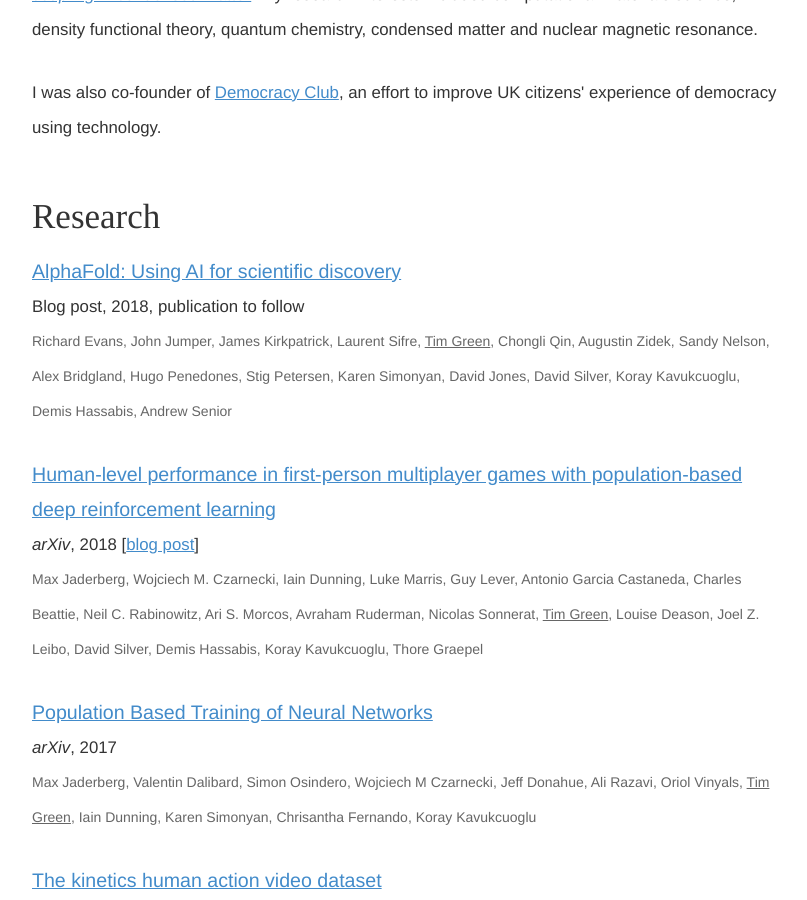
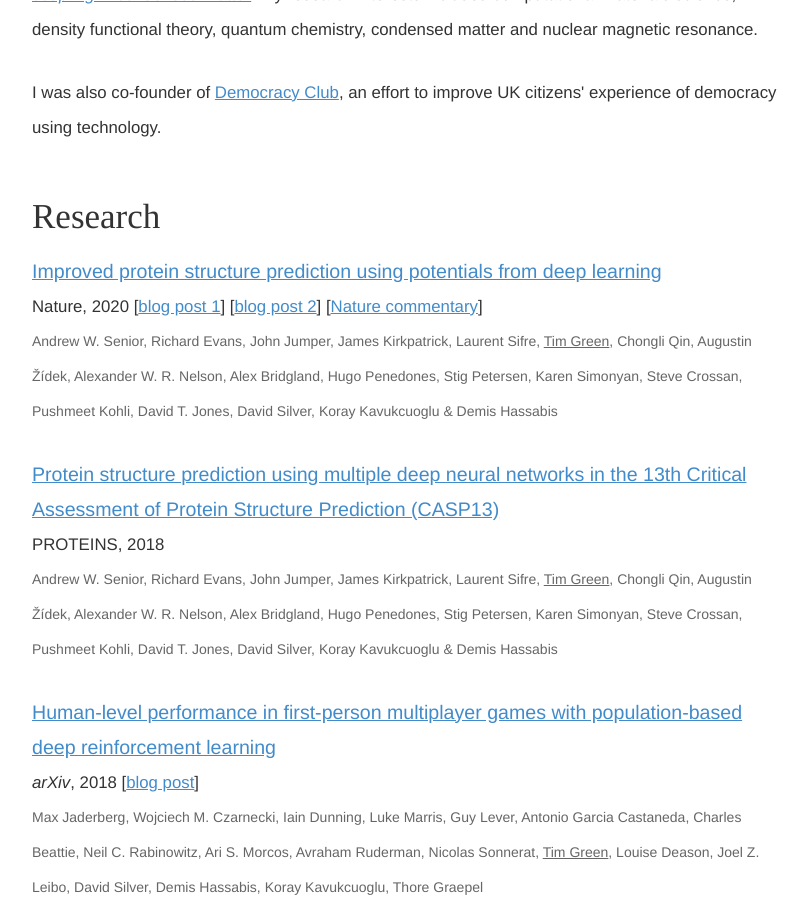
Before and after one commit to tfgg/tfgg.github.io, a Jekyll site: the page built from index.html, in a window 1280 px wide and 900 px high, scrolled down 422 px. Shown: the whole window, without its empty margins (233-1040 px from the left). Built offline with Jekyll 4.4.1, drawn with Linux system fonts in a browser that asks for light colours; nearby versions of some CDN libraries; some web fonts are replaced; Markdown is read by kramdown in place of the engine named in the settings.

Commit message:
Update index.html

```diff
--- a/index.html
+++ b/index.html
@@ -30,33 +30,38 @@
       <h2>Research</h2>
       <ul class='publications'>
         <li>
-            <div class="name"><a href="https://deepmind.com/blog/alphafold/">AlphaFold: Using AI for scientific discovery</a></div>
-            <div class="journal">Blog post, 2018, publication to follow</a>
-            <div class="authors">Richard Evans, John Jumper, James Kirkpatrick, Laurent Sifre, <span class='me'>Tim Green</span>, Chongli Qin, Augustin Zidek, Sandy Nelson, Alex Bridgland, Hugo Penedones, Stig Petersen, Karen Simonyan, David Jones, David Silver, Koray Kavukcuoglu, Demis Hassabis, Andrew Senior</div>
+            <div class="name"><a href="https://www.nature.com/articles/s41586-019-1923-7">Improved protein structure prediction using potentials from deep learning</a></div>
+            <div class="journal">Nature, 2020 [<a href='https://deepmind.com/blog/alphafold/'>blog post 1</a>] [<a href='https://deepmind.com/blog/article/AlphaFold-Using-AI-for-scientific-discovery'>blog post 2</a>] [<a href='https://www.nature.com/articles/d41586-019-03951-0'>Nature commentary</a>]</div>
+            <div class="authors">Andrew W. Senior, Richard Evans, John Jumper, James Kirkpatrick, Laurent Sifre, <span class='me'>Tim Green</span>, Chongli Qin, Augustin Žídek, Alexander W. R. Nelson, Alex Bridgland, Hugo Penedones, Stig Petersen, Karen Simonyan, Steve Crossan, Pushmeet Kohli, David T. Jones, David Silver, Koray Kavukcuoglu & Demis Hassabis </div>
+        </li>
+        <li>
+            <div class="name"><a href="https://onlinelibrary.wiley.com/doi/full/10.1002/prot.25834">Protein structure prediction using multiple deep neural networks in the 13th Critical Assessment of Protein Structure Prediction (CASP13)</a></div>
+            <div class="journal">PROTEINS, 2018</div>
+            <div class="authors">Andrew W. Senior, Richard Evans, John Jumper, James Kirkpatrick, Laurent Sifre, <span class='me'>Tim Green</span>, Chongli Qin, Augustin Žídek, Alexander W. R. Nelson, Alex Bridgland, Hugo Penedones, Stig Petersen, Karen Simonyan, Steve Crossan, Pushmeet Kohli, David T. Jones, David Silver, Koray Kavukcuoglu & Demis Hassabis </div>
         </li>
         <li>
             <div class="name"><a href="https://arxiv.org/abs/1807.01281">Human-level performance in first-person multiplayer games with population-based deep reinforcement learning</a></div>
-            <div class="journal"><em>arXiv</em>, 2018 [<a href='https://deepmind.com/blog/capture-the-flag/'>blog post</a>]</a>
+            <div class="journal"><em>arXiv</em>, 2018 [<a href='https://deepmind.com/blog/capture-the-flag/'>blog post</a>]</div>
             <div class="authors">Max Jaderberg, Wojciech M. Czarnecki, Iain Dunning, Luke Marris, Guy Lever, Antonio Garcia Castaneda, Charles Beattie, Neil C. Rabinowitz, Ari S. Morcos, Avraham Ruderman, Nicolas Sonnerat, <span class='me'>Tim Green</span>, Louise Deason, Joel Z. Leibo, David Silver, Demis Hassabis, Koray Kavukcuoglu, Thore Graepel</div>
         </li>
         <li>
             <div class="name"><a href="https://arxiv.org/abs/1711.09846">Population Based Training of Neural Networks</a></div>
-            <div class="journal"><em>arXiv</em>, 2017</a>
+            <div class="journal"><em>arXiv</em>, 2017</div>
             <div class="authors">Max Jaderberg, Valentin Dalibard, Simon Osindero, Wojciech M Czarnecki, Jeff Donahue, Ali Razavi, Oriol Vinyals, <span class='me'>Tim Green</span>, Iain Dunning, Karen Simonyan, Chrisantha Fernando, Koray Kavukcuoglu</div>
         </li>
         <li>
             <div class="name"><a href="https://arxiv.org/abs/1705.06950">The kinetics human action video dataset</a></div>
-            <div class="journal"><em>arXiv</em>, 2017</a>
+            <div class="journal"><em>arXiv</em>, 2017</div>
             <div class="authors">Will Kay, Joao Carreira, Karen Simonyan, Brian Zhang, Chloe Hillier, Sudheendra Vijayanarasimhan, Fabio Viola, <span class='me'>Tim Green</span>, Trevor Back, Paul Natsev, Mustafa Suleyman, Andrew Zisserman</div>
         </li>
         <li>
             <div class="name"><a href="http://dx.doi.org/10.1021/acs.inorgchem.6b01121">Investigating Unusual Homonuclear Intermolecular “Through-Space” J Couplings in Organochalcogen Systems</a></div>
-            <div class="journal"><em>Inorganic Chemistry</em>, 2016</a>
+            <div class="journal"><em>Inorganic Chemistry</em>, 2016</div>
             <div class="authors">Paula Sanz Camacho, David McKay, Daniel M. Dawson, Christin Kirst, Jonathan R. Yates, <span class='me'>Timothy F.G. Green</span>, David B. Cordes, Alexandra M.Z. Slawin, J. Derek Woollins, Sharon E. Ashbrook</div>
         </li>
         <li>
             <div class="name"><a href="http://dx.doi.org/10.1016/j.ssnmr.2016.05.004">Visualization and processing of computed solid-state NMR parameters: MagresView and MagresPython</a></div>
-            <div class="journal"><em>Journal of Solid State Nuclear Magnetic Resonance</em>, 2016</a>
+            <div class="journal"><em>Journal of Solid State Nuclear Magnetic Resonance</em>, 2016</div>
             <div class="authors">Simone Sturniolo, <span class='me'>Timothy F.G. Green</span>, Robert M. Hanson, Miri Zilka, Keith Refson, Paul Hodgkinson, Steven P. Brown, Jonathan R. Yates</div>
         </li>
         <li>
```
